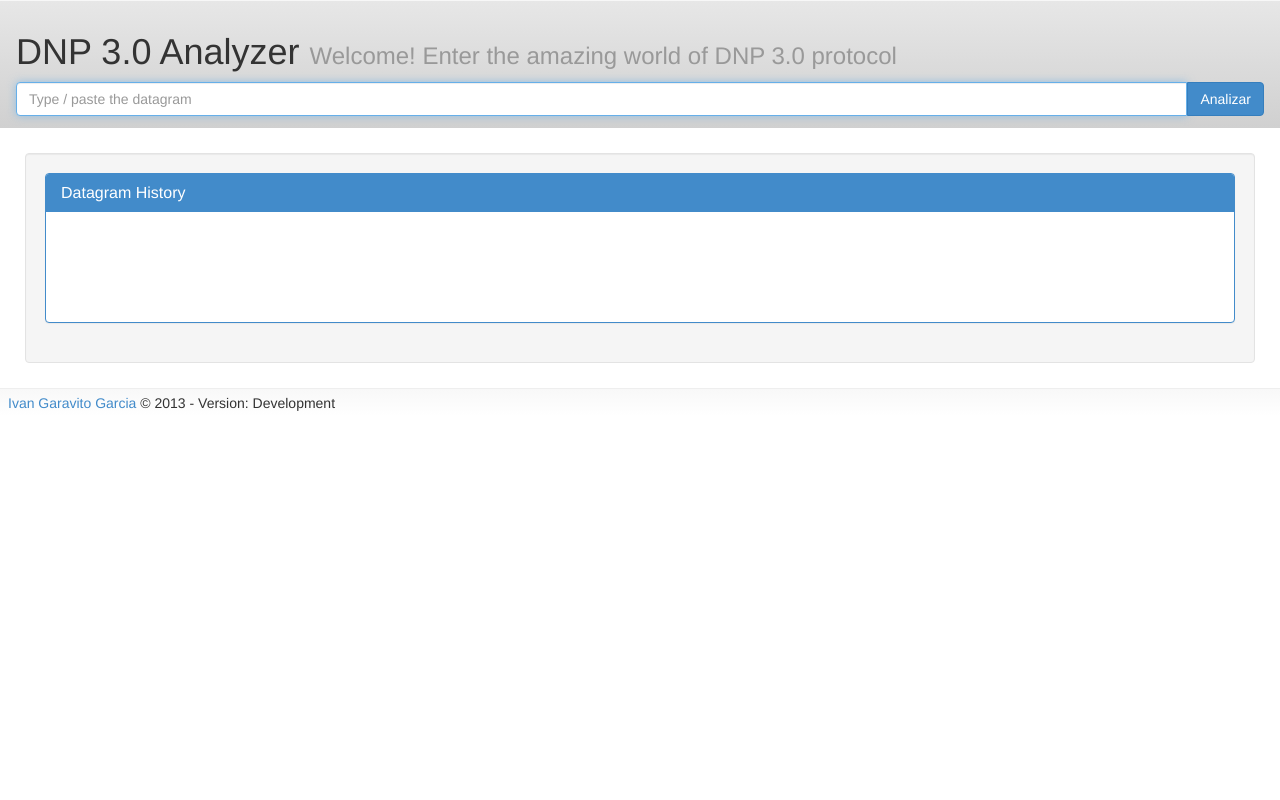
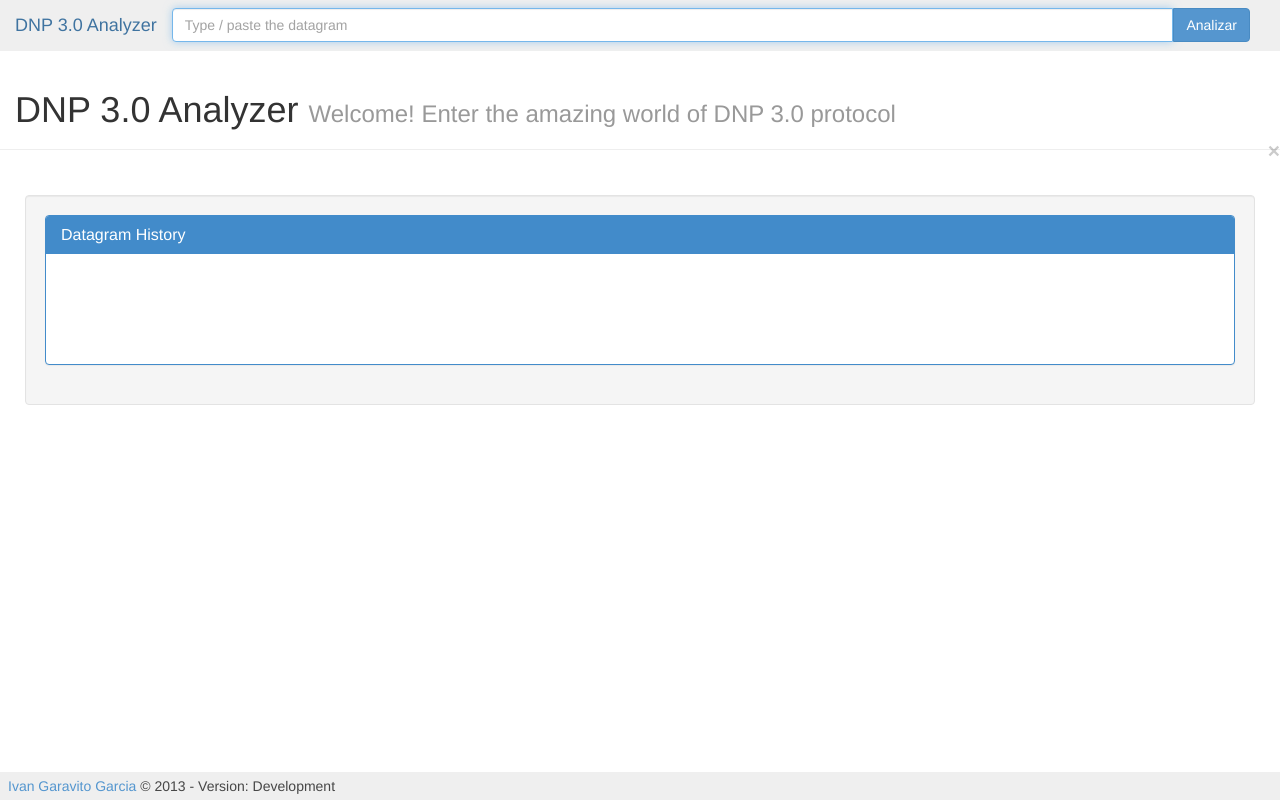
Before and after one commit to IvanGaravito/dnpAnalyzer, a plain HTML site: page views/home.html in a window 1280 px wide. Drawn offline with Linux system fonts and the light colour scheme.

Commit message:
UI changes

```diff
--- a/public/css/dnp.css
+++ b/public/css/dnp.css
@@ -1,18 +1,19 @@
-header {
-  background: #ddd;
-  background: -webkit-gradient(linear,0 0,0 100%,from(#e7e7e7),to(#d0d0d0));
-  background: -moz-linear-gradient(#e7e7e7, #d0d0d0);
-  background: -ms-linear-gradient(#e7e7e7, #d0d0d0);
-  background: -o-linear-gradient(#e7e7e7, #d0d0d0);
-  background: linear-gradient(#e7e7e7, #d0d0d0);
-  -webkit-box-shadow: inset 0 1px #f7f7f7, 0 1px #888, 0 2px #e7e7e7;
-  -moz-box-shadow: inset 0 1px #f7f7f7, 0 1px #888, 0 2px #e7e7e7;
-  box-shadow: inset 0 1px #f7f7f7, 0 1px #888, 0 2px #e7e7e7;
-  padding: 12px 16px;
-  white-space: nowrap;
+body {
+	padding-top: 50px;
 }
 
-section.content {
+header {
+	background: #eee;
+	border-bottom: 1px solid #aaa;
+	opacity: 0.9;
+	white-space: nowrap;
+}
+
+div.page-header {
+	padding-left: 15px;
+}
+
+section {
     margin: 0;
     padding: 15px;
     background-color: white;
@@ -23,17 +24,12 @@ div.well {
 }
 
 footer {
-	background: #FFFFFF;
-    background: -webkit-gradient(linear,0 0,0 100%,from(#F8F8F8),to(#FFFFFF));
-    background: -moz-linear-gradient(#F8F8F8, #FFFFFF);
-    background: -ms-linear-gradient(#F8F8F8, #FFFFFF);
-    background: -o-linear-gradient(#F8F8F8, #FFFFFF);
-    background: linear-gradient(#F8F8F8, #FFFFFF);
-	border-top: 1px solid #EEE;
+	background: #eee;
+	border-top: 1px solid #aaa;
 	height: 28px;
 	padding: 4px 0px;
+	opacity: 0.9;
     vertical-align: middle;
-    width: 100%;
     white-space: nowrap;
 }
 footer > a {
@@ -45,11 +41,6 @@ footer > a {
     padding: 30px 0 50px;
 }
 
-/*#datagramResultData {
-	overflow-y: scroll;
-	-webkit-overflow-scrolling: touch;
-}*/
-
 #datagramResultData #datagram {
 	display:		block;
 	border:			1px solid #FF8040;
@@ -59,8 +50,6 @@ footer > a {
 	font-size:		10pt;
 }
 #datagramResultData {
-	/*border:			1px solid #4080FF;
-	background-color:	#80C0FF;*/
 	padding:		20px 10px;
 	font-family:	courier;
 	font-size:		10pt;
--- a/public/js/core.js
+++ b/public/js/core.js
@@ -42,4 +42,8 @@ $(function () {
         });
         e.preventDefault()
     })
+
+    $('.page-header button.close').click(function (e) {
+        $(this).parent().fadeOut()
+    })
 })
--- a/views/home.html
+++ b/views/home.html
@@ -4,9 +4,12 @@
     <title>DNP 3.0 Analyzer</title>
 </head>
 <body>
-	<header>
-		<h1>DNP 3.0 Analyzer <small>Welcome! Enter the amazing world of DNP 3.0 protocol</small></h1>
-        <form id="datagramForm" role="form" action="/" method="GET">
+	<header class="navbar navbar-fixed-top" role="navigation">
+        <div class="navbar-header">
+            <a class="navbar-brand" href="#">DNP 3.0 Analyzer</a>
+        </div>
+        <div class="collapse navbar-collapse">
+            <form id="datagramForm" class="navbar-form" role="form" action="/" method="GET">
                 <div class="input-group">
                     <input type="text" id="datagram" name="datagram" class="form-control" placeholder="Type / paste the datagram" value="" autofocus required />
                     <span class="input-group-btn">
@@ -14,9 +17,15 @@
                     </span>
                 </div>
             </form>
+        </div>
 	</header>
 
-    <section class="content">
+    <div class="page-header">
+        <h1>DNP 3.0 Analyzer <small>Welcome! Enter the amazing world of DNP 3.0 protocol</small></h1>
+        <button type="button" class="close" data-dismiss="alert" aria-hidden="true">&times;</button>
+    </div>
+
+    <section>
         <div class="well">
             <div class="panel panel-info" id="datagramResult" style="display: none">
                 <div class="panel-heading">
@@ -38,7 +47,9 @@
         </div>
     </section>
 
-	<footer>
+    <div class="clearfix">&nbsp;</div>
+
+	<footer class="navbar-fixed-bottom">
 		<a href="mailto:ivangaravito@gmail.com?subject=dnpAnalizer">Ivan Garavito Garcia</a> &copy; 2013 - <span id="version">Version: Development</span>
 	</footer>
     <link href='/css/bootstrap.min.css' rel='stylesheet' type='text/css' />
```
Lines whose indentation alone changed are shown as unchanged.
